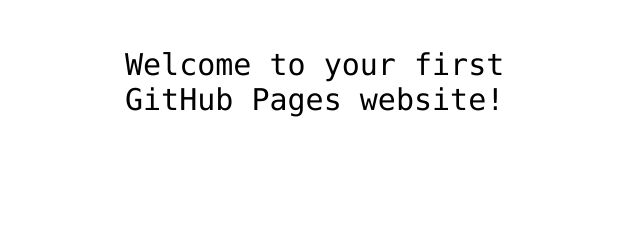
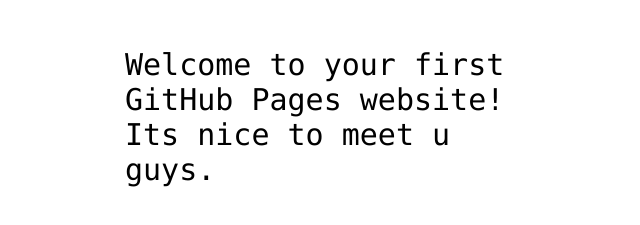
Before and after one commit to sakshimaslekr/hello-world, a plain HTML site: page index.html in a window 1280 px wide. Shown: the part 341-566 px from the top of the page, without its empty margins (315-955 px from the left). Drawn offline with Linux system fonts and the light colour scheme.

Commit message:
Update index.html

```diff
--- a/index.html
+++ b/index.html
@@ -12,7 +12,8 @@
 <img src="https://octodex.github.com/images/daftpunktocat-thomas.gif" id="octocat" alt="octocat-gif" />
 
 <!-- Change this code here by copy and pasting your template on line 15 -->
-<p>Welcome to your first GitHub Pages website!</p>
+<p>Welcome to your first GitHub Pages website!
+  Its nice to meet u guys.</p>
 
 </body>
 </html>
```
